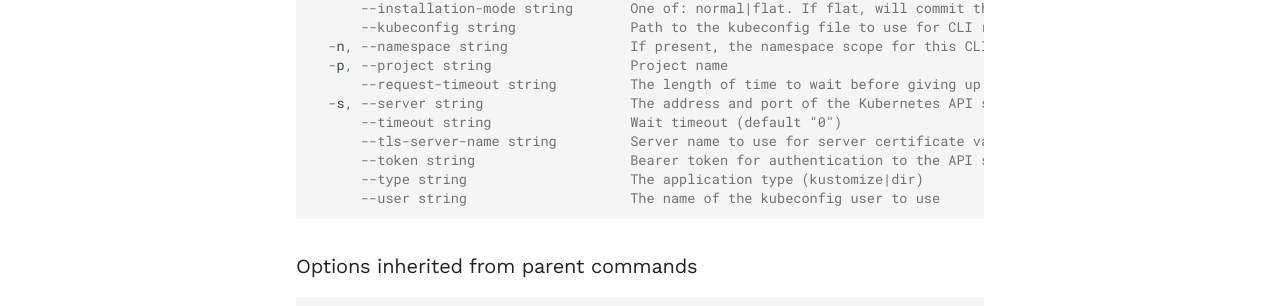
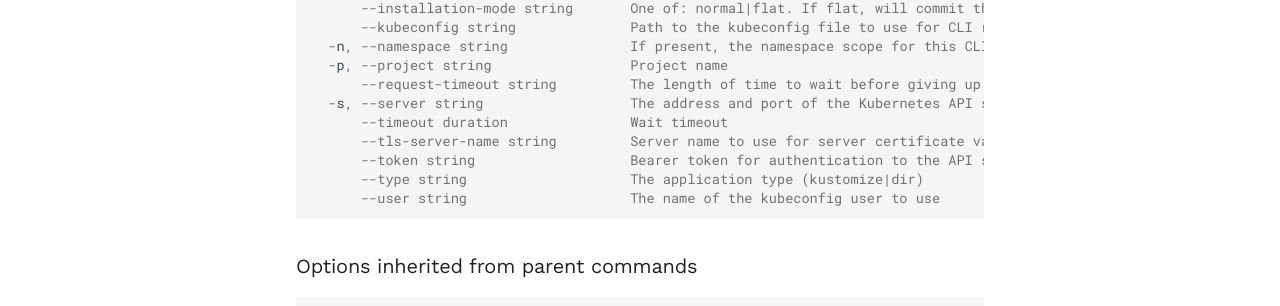
Before and after one commit to argoproj-labs/argocd-autopilot, an MkDocs documentation site: the page built from docs/commands/argocd-autopilot_application_create.md, in a window 1280 px wide and 900 px high, scrolled down 996 px. Shown: the part 372-678 px from the top of the window. Built offline with MkDocs 1.6.1 and Material for MkDocs 9.7.7, drawn with Linux system fonts in a browser that asks for light colours; comment, search, counter and statistics services are not loaded.

Commit message:
fixed codegen

```diff
--- a/docs/commands/argocd-autopilot_application_create.md
+++ b/docs/commands/argocd-autopilot_application_create.md
@@ -65,7 +65,7 @@ argocd-autopilot application create [APP_NAME] [flags]
   -p, --project string                 Project name
       --request-timeout string         The length of time to wait before giving up on a single server request. Non-zero values should contain a corresponding time unit (e.g. 1s, 2m, 3h). A value of zero means don't timeout requests. (default "0")
   -s, --server string                  The address and port of the Kubernetes API server
-      --timeout string                 Wait timeout (default "0")
+      --timeout duration               Wait timeout
       --tls-server-name string         Server name to use for server certificate validation. If it is not provided, the hostname used to contact the server is used
       --token string                   Bearer token for authentication to the API server
       --type string                    The application type (kustomize|dir)
```
